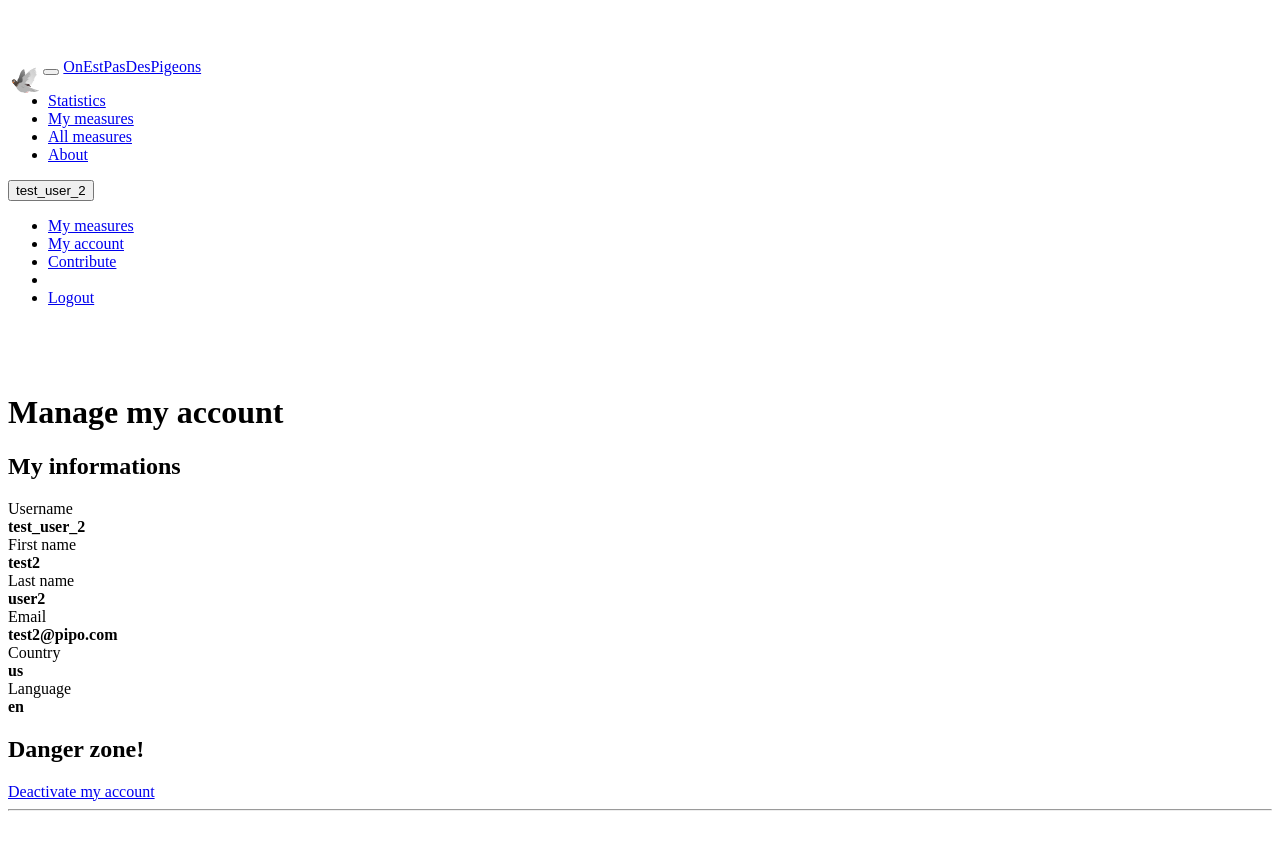
After one commit to blatinier/onestpasdespigeons, a Django app: page /account in a window 1280 px wide. The commit adds this page. Run offline with Django 3.2, Linux system fonts and the light colour scheme; a user stored in the database is signed in; data comes from the database, SQL or seed files in the repository; parts of the project's set-up code (start-up, migrations or seed data) failed here and were passed over; some libraries are stand-ins or nearby versions.

Commit message:
add: account page (#58), view & delete only

```diff
--- a/pigeon/weights/templates/weights/layout.html
+++ b/pigeon/weights/templates/weights/layout.html
@@ -2,27 +2,6 @@
 {% load i18n %}
 {% block container %}
   <div class="container">
-    {% if messages %}
-      {% for message in messages %}
-        <div class="margin-top-20 alert alert-dismissible
-          {% if message.level == DEFAULT_MESSAGE_LEVELS.ERROR %} alert-danger{% endif %}
-          {% if message.level == DEFAULT_MESSAGE_LEVELS.WARNING %} alert-warning{% endif %}
-          {% if message.level == DEFAULT_MESSAGE_LEVELS.SUCCESS %} alert-success{% endif %}
-          {% if message.level == DEFAULT_MESSAGE_LEVELS.INFO %} alert-info{% endif %}" role="alert">
-          <button type="button" class="close" data-dismiss="alert"
-                  aria-label="Close">
-            <span aria-hidden="true">&times;</span>
-          </button>
-          <strong>
-          {% if message.level == DEFAULT_MESSAGE_LEVELS.ERROR %}{% trans "Error:" %} {% endif %}
-          {% if message.level == DEFAULT_MESSAGE_LEVELS.WARNING %}{% trans "Warning:" %} {% endif %}
-          {% if message.level == DEFAULT_MESSAGE_LEVELS.SUCCESS %}{% trans "Success:" %} {% endif %}
-          {% if message.level == DEFAULT_MESSAGE_LEVELS.INFO %}{% trans "Information:" %} {% endif %}
-          </strong>
-          {{ message }}
-        </div>
-      {% endfor %}
-    {% endif %}
     {% block content %}
     {% endblock %}
     <hr />
--- a/pigeon/weights/templates/weights/layout_home.html
+++ b/pigeon/weights/templates/weights/layout_home.html
@@ -65,8 +65,29 @@
     <script src="{% static 'js/jquery.min.js' %}"></script>
     <script src="{% static 'js/bootstrap.min.js' %}"></script>
 
+    {% if messages %}
+      {% for message in messages %}
+        <div class="margin-top-20 alert alert-dismissible
+          {% if message.level == DEFAULT_MESSAGE_LEVELS.ERROR %} alert-danger{% endif %}
+          {% if message.level == DEFAULT_MESSAGE_LEVELS.WARNING %} alert-warning{% endif %}
+          {% if message.level == DEFAULT_MESSAGE_LEVELS.SUCCESS %} alert-success{% endif %}
+          {% if message.level == DEFAULT_MESSAGE_LEVELS.INFO %} alert-info{% endif %}" role="alert">
+          <button type="button" class="close" data-dismiss="alert"
+                  aria-label="Close">
+            <span aria-hidden="true">&times;</span>
+          </button>
+          <strong>
+          {% if message.level == DEFAULT_MESSAGE_LEVELS.ERROR %}{% trans "Error:" %} {% endif %}
+          {% if message.level == DEFAULT_MESSAGE_LEVELS.WARNING %}{% trans "Warning:" %} {% endif %}
+          {% if message.level == DEFAULT_MESSAGE_LEVELS.SUCCESS %}{% trans "Success:" %} {% endif %}
+          {% if message.level == DEFAULT_MESSAGE_LEVELS.INFO %}{% trans "Information:" %} {% endif %}
+          </strong>
+          {{ message }}
+        </div>
+      {% endfor %}
+    {% endif %}
+
     {% block container %}
     {% endblock %}
-
   </body>
 </html>
--- /dev/null
+++ b/pigeon/weights/templates/weights/user_account.html
@@ -0,0 +1,65 @@
+{% extends 'weights/layout.html' %}
+{% load i18n %}
+{% block content %}
+<div class="row offset-from-menu">
+  <h1 class="col-lg-12 text-center">{% trans "Manage my account" %}</h1>
+  <div class="row">
+    <h2>{% trans "My informations" %}</h2>
+    <div class="row">
+      <div class="col-lg-offset-1 col-lg-3">
+        {% trans "Username" %}
+      </div>
+      <div class="col-lg-8">
+        <strong>{{ user.username }}</strong>
+      </div>
+    </div>
+    <div class="row">
+      <div class="col-lg-offset-1 col-lg-3">
+        {% trans "First name" %}
+      </div>
+      <div class="col-lg-8">
+        <strong>{{ user.first_name|default:"N/A" }}</strong>
+      </div>
+    </div>
+    <div class="row">
+      <div class="col-lg-offset-1 col-lg-3">
+        {% trans "Last name" %}
+      </div>
+      <div class="col-lg-8">
+        <strong>{{ user.last_name|default:"N/A" }}</strong>
+      </div>
+    </div>
+    <div class="row">
+      <div class="col-lg-offset-1 col-lg-3">
+        {% trans "Email" %}
+      </div>
+      <div class="col-lg-8">
+        <strong>{{ user.email }}</strong>
+      </div>
+    </div>
+    <div class="row">
+      <div class="col-lg-offset-1 col-lg-3">
+        {% trans "Country" %}
+      </div>
+      <div class="col-lg-8">
+        <strong>{{ user.pigeonuser.country }}</strong>
+      </div>
+    </div>
+    <div class="row">
+      <div class="col-lg-offset-1 col-lg-3">
+        {% trans "Language" %}
+      </div>
+      <div class="col-lg-8">
+        <strong>{{ user.pigeonuser.language }}</strong>
+      </div>
+    </div>
+  </div>
+  <div class="row">
+    <h2>{% trans "Danger zone!" %}</h2>
+    <a href="{% url 'delete_account' %}" class="btn btn-danger"
+       onClick="return confirm(\"{% trans "Are you sure you want to deactivate your account?" %}\");">
+      {% trans "Deactivate my account" %}
+    </a>
+  </div>
+</div>
+{% endblock %}
--- a/pigeon/weights/urls.py
+++ b/pigeon/weights/urls.py
@@ -22,6 +22,7 @@ urlpatterns = [
     url(r'^overview$', views.overview, name='overview'),
     url(r'^about$', views.about, name='about'),
     url(r'^account$', views.user_account, name='user_account'),
+    url(r'^delete_account$', views.delete_account, name='delete_account'),
     url(r'^contribute$', views.contribute, name='contribute'),
     url(r'^my_measures$', views.my_measures, name='my_measures'),
     url(r'^add_measure$', views.add_measure, name='add_measure'),
--- a/pigeon/weights/views.py
+++ b/pigeon/weights/views.py
@@ -15,7 +15,7 @@
 #  This file is part of project: OnEstPasDesPigeons
 #
 import urllib.parse
-from django.contrib.auth import authenticate, login
+from django.contrib.auth import authenticate, login, logout
 from django.contrib.auth.decorators import login_required
 from django.contrib import messages
 from django.core.paginator import Paginator, EmptyPage, PageNotAnInteger
@@ -169,7 +169,22 @@ def user_account(request):
     Everything about user managing his account.
     """
     # TODO #1
-    return render(request, 'weights/user_account.html', {})
+    return render(request, 'weights/user_account.html',
+                  {"user": request.user})
+
+
+@login_required
+def delete_account(request):
+    """
+    Delete user account.
+    In fact just inactivate it.
+    """
+    user = request.user
+    user.is_active = False
+    user.save()
+    logout(request)
+    messages.info(request, _("Account deactivated."))
+    return redirect(reverse(home))
 
 
 def contribute(request):
```
Also changed, not shown: pigeon/tests/integration_tests/test_auth.py (+20 -0 lines).
